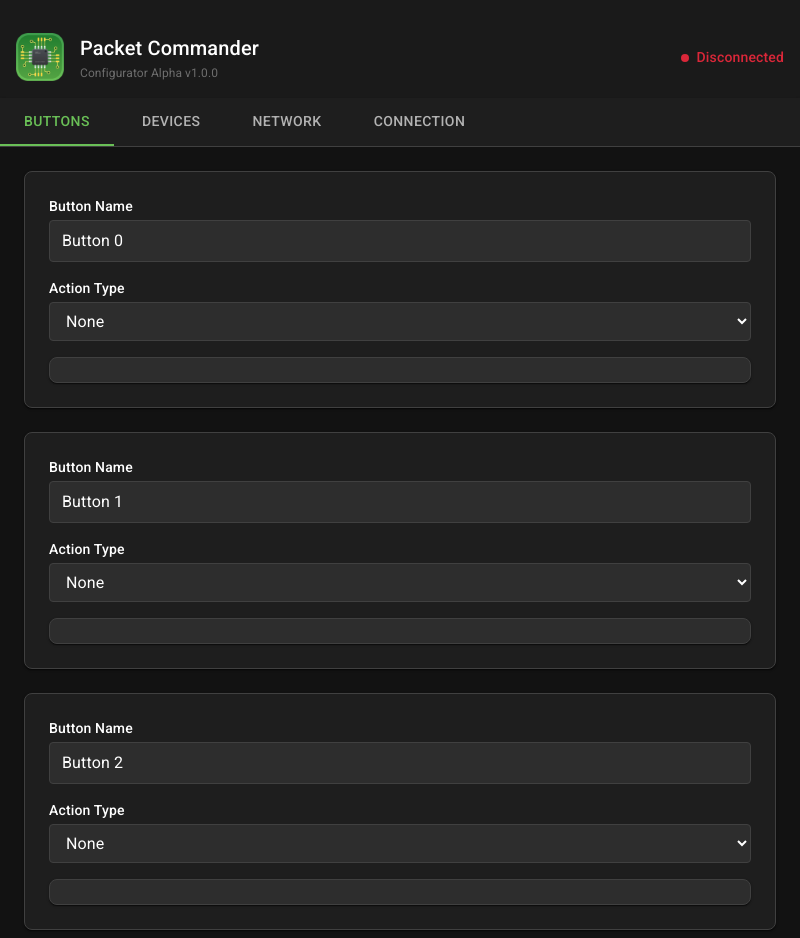
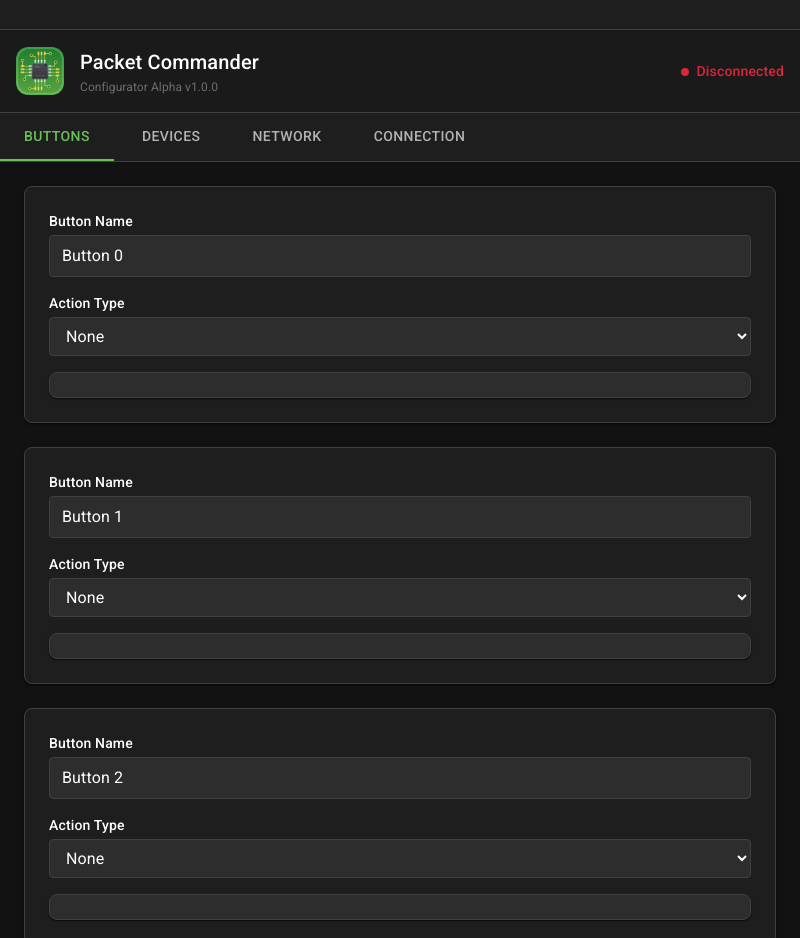
Before and after one commit to tylerreckart/packet-commander, an Electron app: page src/renderer/index.html in a window 800 px wide. Shown: the top 938 px of the page. Drawn offline with nearby package versions, Linux system fonts and the light colour scheme; files that its build step writes are made by us from their sources.

Commit message:
improve render conditions

```diff
--- a/src/main.ts
+++ b/src/main.ts
@@ -481,8 +481,8 @@ class PatcomApp {
     await dialog.showMessageBox(this.mainWindow!, {
       type: 'info',
       title: 'About Packet Commander',
-      message: 'Packet Commander',
-      detail: `Version: ${app.getVersion()}\n\nA modern configuration tool for Packet Commander devices.`,
+      message: 'Packet Commander Configurator',
+      detail: `Version: ${app.getVersion()}\n\nA flexible configuration tool for Packet Commander devices.\n\nMade by Electron Dynamics\n\nelectrondynamics.co`,
       buttons: ['OK']
     });
   }
--- a/src/renderer/styles.css
+++ b/src/renderer/styles.css
@@ -98,16 +98,19 @@
 
   /* Custom Title Bar */
   .title-bar {
-    height: 32px;
-    background-color: var(--grey-50);
+    height: 30px;
+    width: 100%;
+    background-color: var(--background-paper);
+    border-bottom: 1px solid var(--border-color);
     -webkit-app-region: drag;
     user-select: none;
-    position: relative;
+    position: fixed;
     z-index: 1000;
   }
 
   /* Header - Material UI AppBar Style */
   .header {
+    margin-top: 30px;
     background-color: var(--grey-50);
     color: var(--text-primary);
     box-shadow: 0px 2px 4px -1px rgba(0,0,0,0.4), 0px 4px 5px 0px rgba(0,0,0,0.28), 0px 1px 10px 0px rgba(0,0,0,0.24);
@@ -143,7 +146,7 @@
   .tabs {
     background-color: var(--background-paper);
     border-bottom: 1px solid var(--border-color);
-    box-shadow: 0px 2px 1px -1px rgba(0,0,0,0.4), 0px 1px 1px 0px rgba(0,0,0,0.28), 0px 1px 3px 0px rgba(0,0,0,0.24);
+    border-top: 1px solid var(--border-color);
   }
 
   .tab-button {
@@ -177,6 +180,7 @@
     flex: 1;
     overflow: auto;
     background-color: var(--background-main);
+    min-height: calc(100vh - 200px);
   }
 
   .tab-content {
@@ -374,28 +378,27 @@
     box-shadow: 0 0 8px rgba(46, 125, 50, 0.5);
   }
 
-  /* Dark Theme Scrollbars */
+  /* Hidden Scrollbars */
   ::-webkit-scrollbar {
-    width: 8px;
+    width: 0px;
+    background: transparent;
   }
 
   ::-webkit-scrollbar-track {
-    background-color: var(--background-main);
+    background: transparent;
   }
 
   ::-webkit-scrollbar-thumb {
-    background-color: var(--grey-400);
-    border-radius: 4px;
+    background: transparent;
   }
 
   ::-webkit-scrollbar-thumb:hover {
-    background-color: var(--grey-500);
+    background: transparent;
   }
 
   /* For Firefox */
   * {
-    scrollbar-width: thin;
-    scrollbar-color: var(--grey-400) var(--background-main);
+    scrollbar-width: none;
   }
 
   /* Utility classes for consistent spacing */
@@ -840,4 +843,18 @@
   .material-background {
     background-color: var(--background-main);
   }
+
+  /* Device Discovery Container Improvements */
+  .device-manager {
+    min-height: calc(100vh - 300px);
+  }
+
+  .discovered-devices {
+    min-height: 400px;
+  }
+
+  #device-list {
+    min-height: 350px;
+    overflow-y: auto;
+  }
 }
```
Also changed, not shown: README.md.
